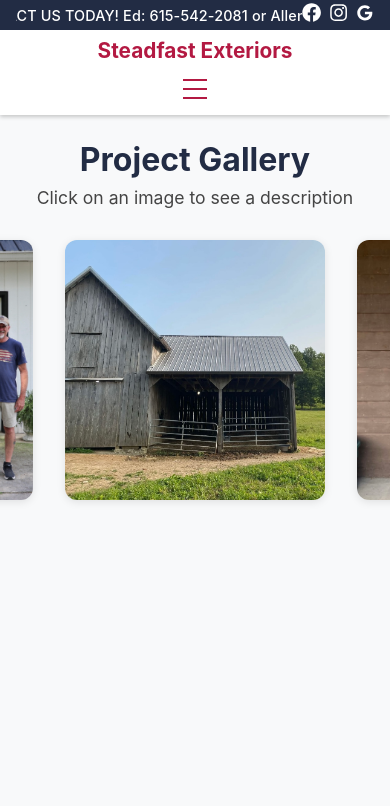
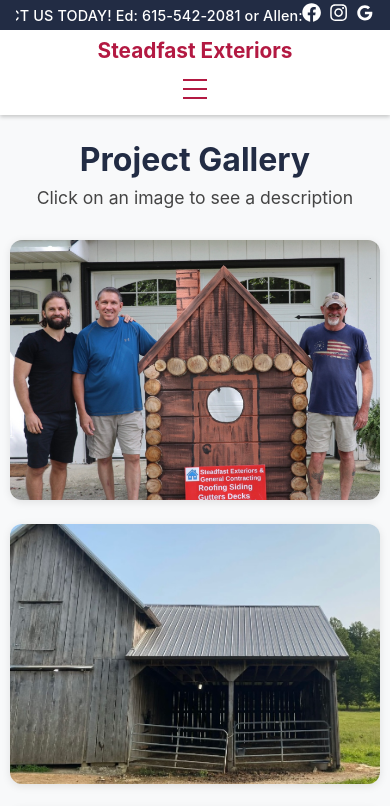
Before and after one commit to paigetreadway/steadfast, a React (Create React App) app: page /gallery in a window 390 px wide. Shown: the top 806 px of the page. Built offline with nearby package versions, Linux system fonts and the light colour scheme.

Commit message:
mobile fix

```diff
--- a/src/components/Gallery.css
+++ b/src/components/Gallery.css
@@ -122,6 +122,11 @@
     padding: 1rem 0.25rem;
     padding-top: 100px;
   }
+  .gallery-grid {
+    flex-direction: column;
+    align-items: center;
+    gap: 1.5rem;
+  }
   .gallery-modal {
     padding: 1rem 0.25rem;
   }
```
